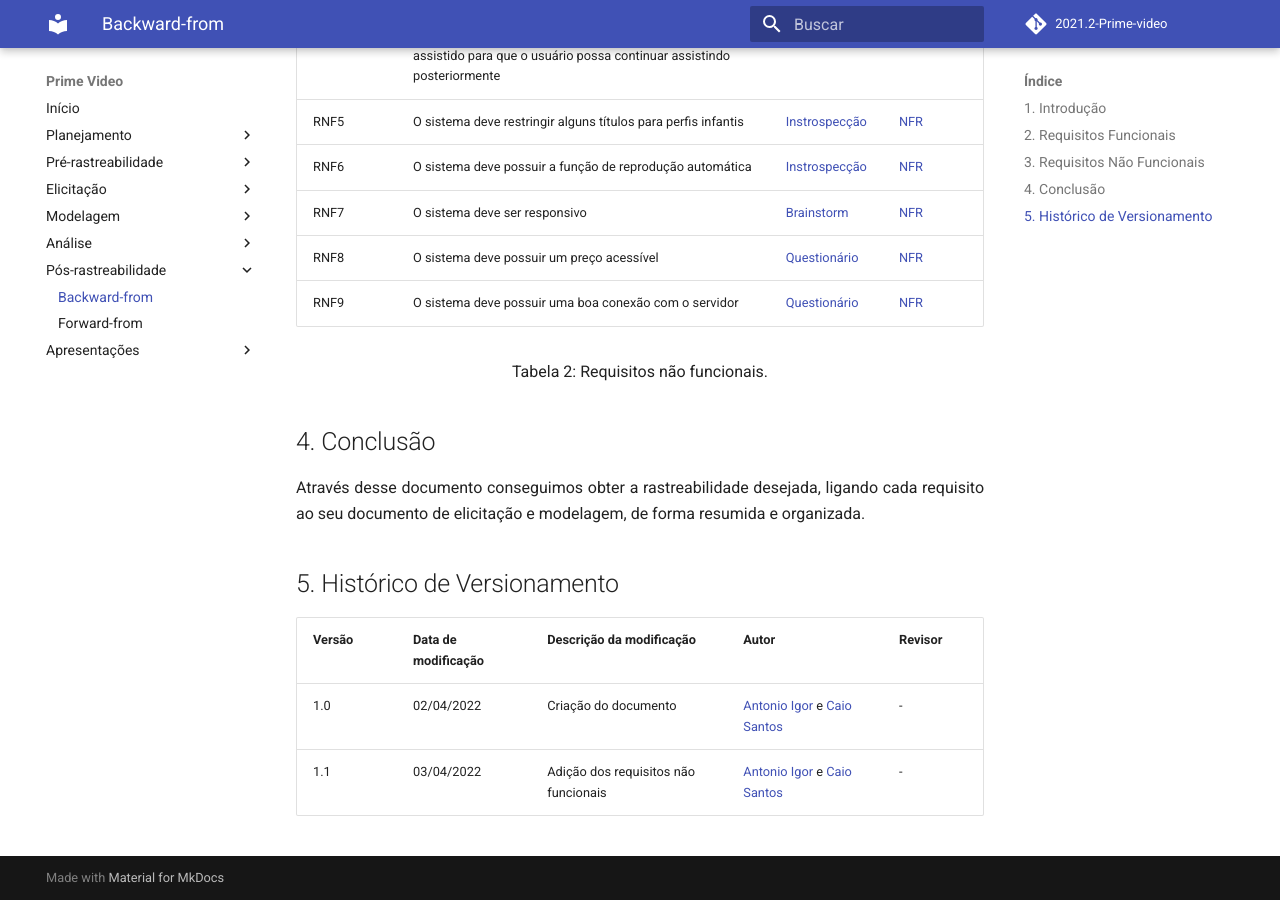
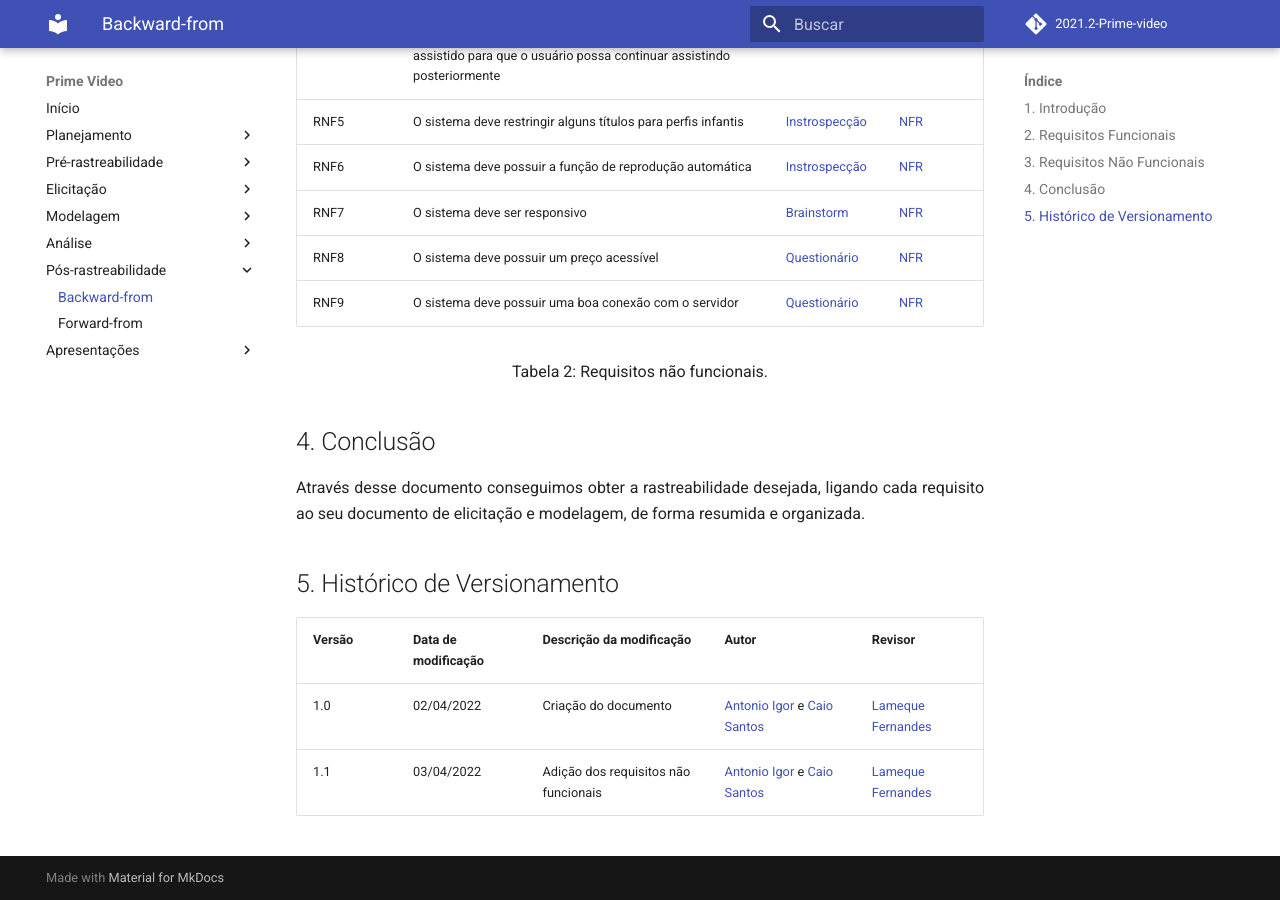
Before and after one commit to Requisitos-de-Software/2021.2-Prime-video, an MkDocs documentation site: the page built from docs/pos-rastreabilidade/backward_from.md, in a window 1280 px wide and 900 px high, scrolled down 3074 px. Built offline with MkDocs 1.6.1 and Material for MkDocs 9.7.7, drawn with Linux system fonts in a browser that asks for light colours; comment, search, counter and statistics services are not loaded.

Commit message:
Adicionando revisor no backward-from

```diff
--- a/docs/pos-rastreabilidade/backward_from.md
+++ b/docs/pos-rastreabilidade/backward_from.md
@@ -84,5 +84,5 @@
 
 |Versão|Data de modificação|Descrição da modificação|Autor|Revisor|
 |-|-|-|-|-|
-|1.0|02/04/2022| Criação do documento | [Antonio Igor](https://github.com/antonioigorcarvalho) e [Caio Santos](https://github.com/caiobsantos) | - |
-|1.1|03/04/2022| Adição dos requisitos não funcionais | [Antonio Igor](https://github.com/antonioigorcarvalho) e [Caio Santos](https://github.com/caiobsantos) | - |
+|1.0|02/04/2022| Criação do documento | [Antonio Igor](https://github.com/antonioigorcarvalho) e [Caio Santos](https://github.com/caiobsantos) | [Lameque Fernandes](https://github.com/lamequefernandes) |
+|1.1|03/04/2022| Adição dos requisitos não funcionais | [Antonio Igor](https://github.com/antonioigorcarvalho) e [Caio Santos](https://github.com/caiobsantos) | [Lameque Fernandes](https://github.com/lamequefernandes) |
```
